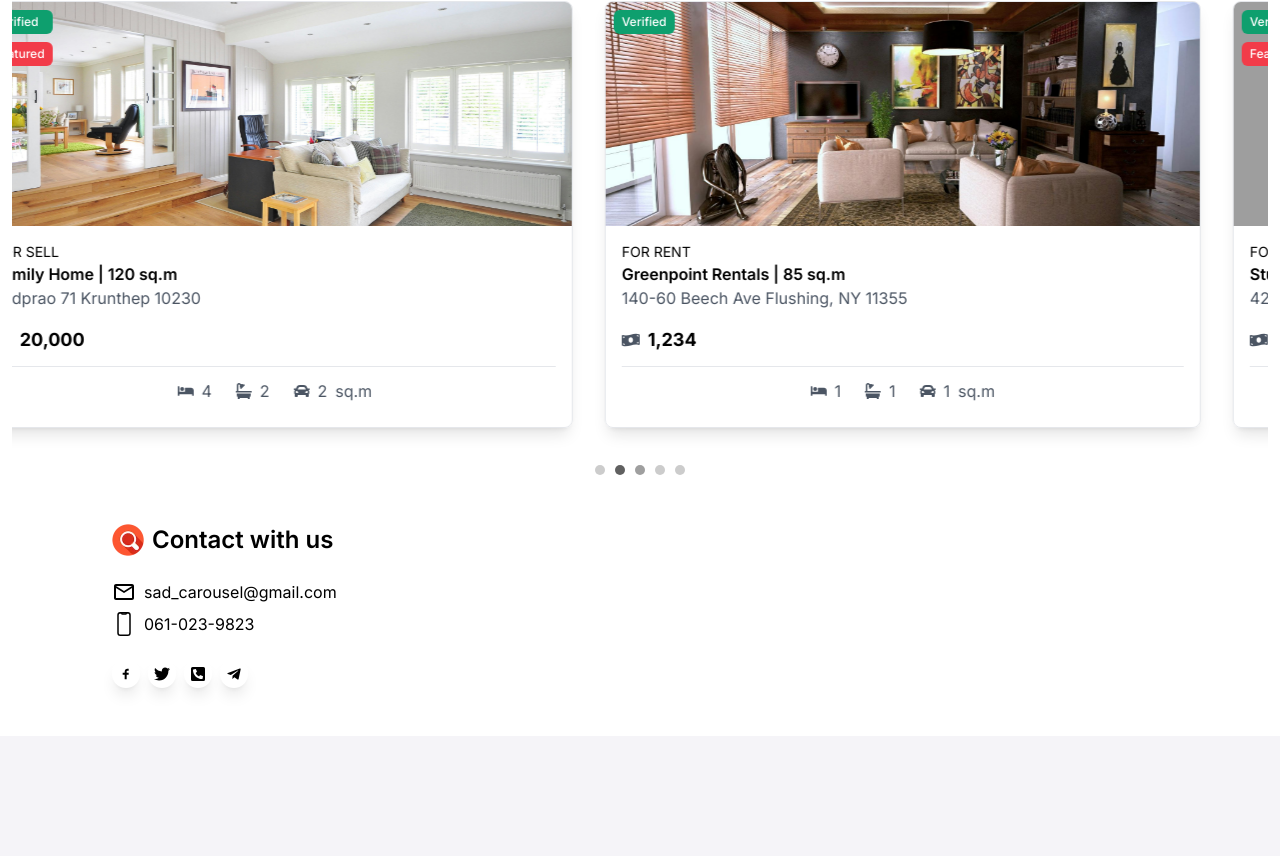
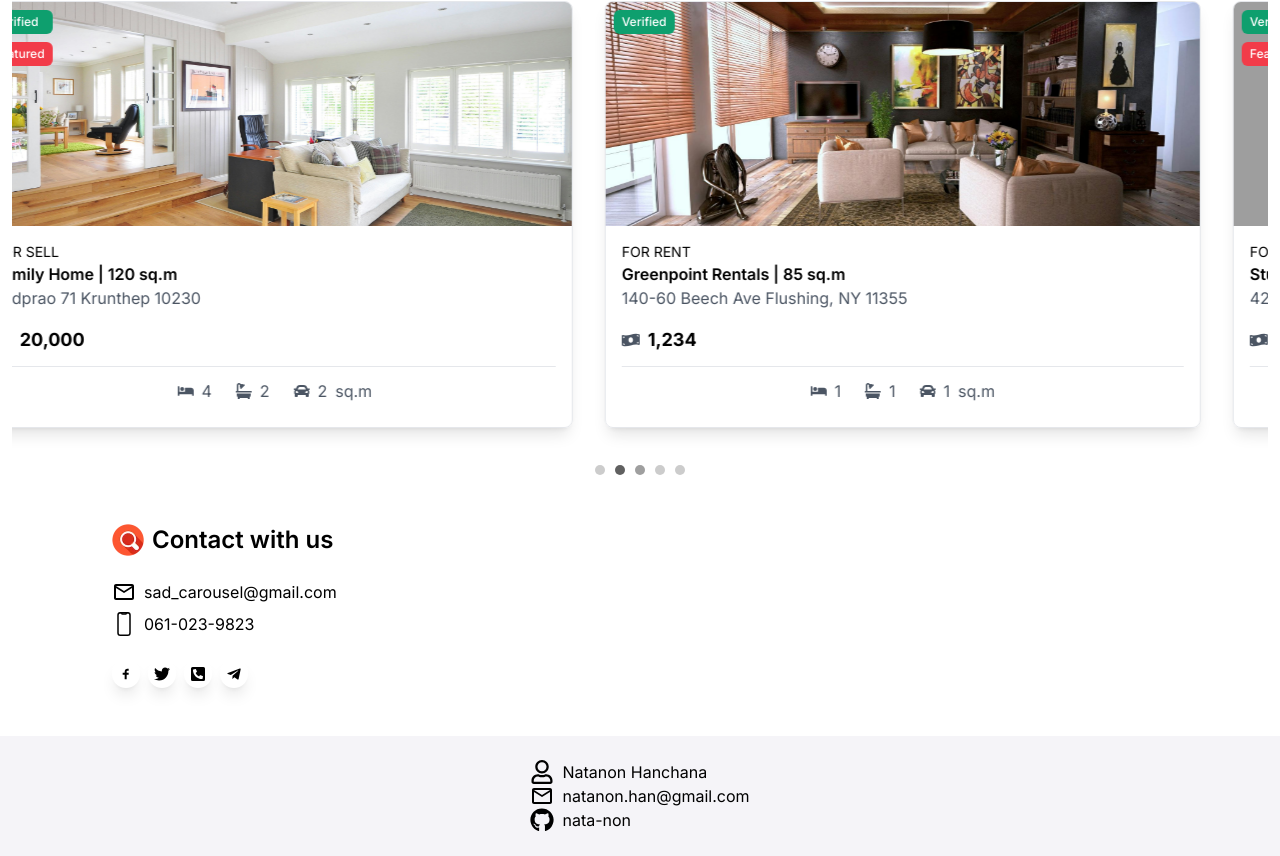
Before and after one commit to nata-non/Takehome, a Next.js app: page / in a window 1280 px wide. Shown: the part 2223-3079 px from the top of the page. Built offline with nearby package versions, Linux system fonts and the light colour scheme; grey boxes are pictures that could not be loaded.

Commit message:
feat: contact in footer

```diff
--- a/src/components/footer.tsx
+++ b/src/components/footer.tsx
@@ -1,3 +1,29 @@
+import { MdOutlineEmail } from "react-icons/md";
+import { FaGithub } from "react-icons/fa";
+import { FaRegUser } from "react-icons/fa";
+import Link from "next/link";
+
 export default function Footer() {
-  return <div className="w-full bg-[#F5F4F8] min-h-[15vh]"></div>;
+  return (
+    <div className="w-full flex flex-col items-center justify-center bg-[#F5F4F8] min-h-[15vh]">
+      <div>
+        <div className="flex gap-2">
+          <FaRegUser size={24} />
+          <h1>Natanon Hanchana</h1>
+        </div>
+        <div className="flex gap-2">
+          <MdOutlineEmail size={24} />
+          <h1>natanon.han@gmail.com</h1>
+        </div>
+        <Link
+          target="_blank"
+          href="https://github.com/nata-non"
+          className="flex gap-2"
+        >
+          <FaGithub size={24} />
+          <h1>nata-non</h1>
+        </Link>
+      </div>
+    </div>
+  );
 }
```
